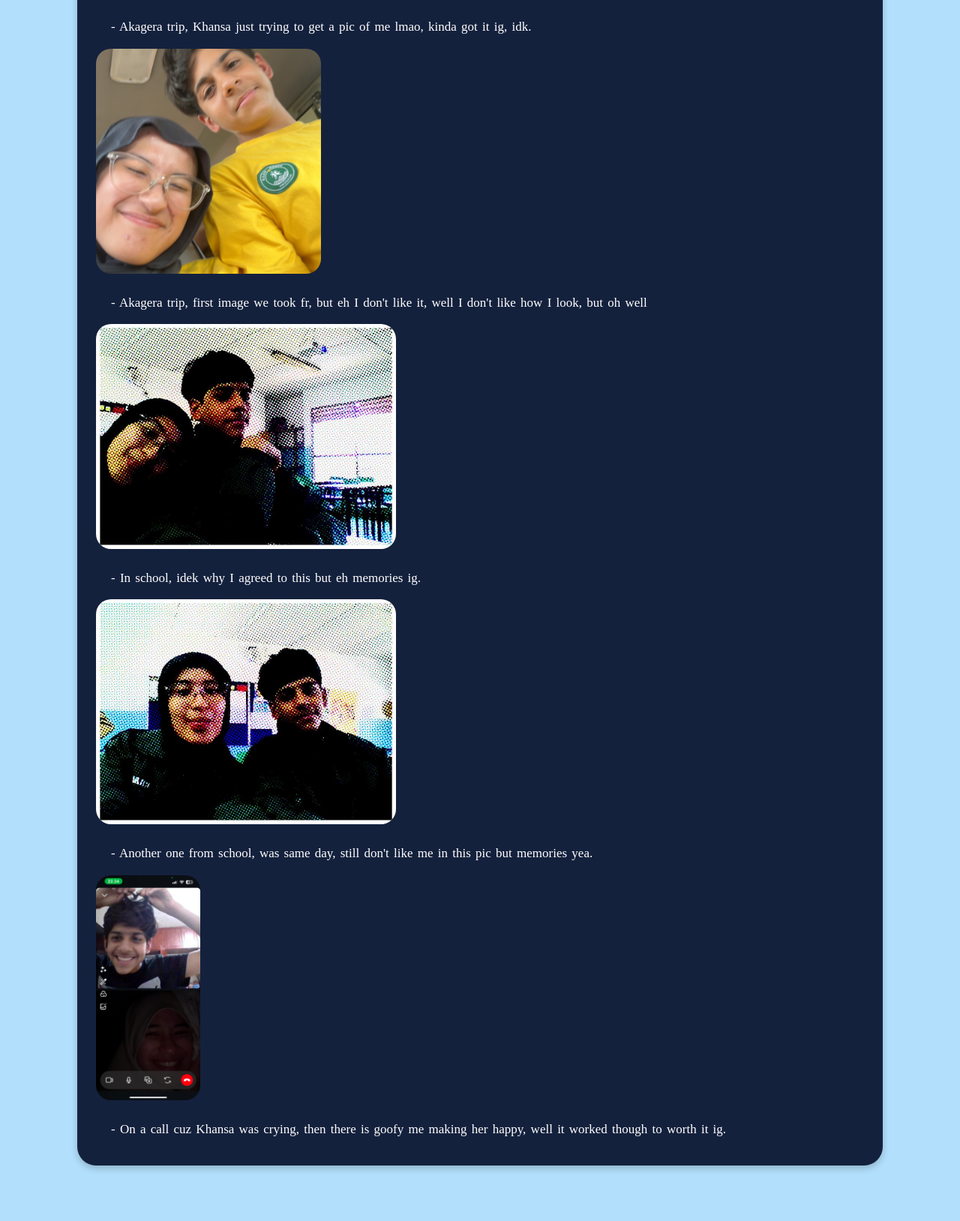
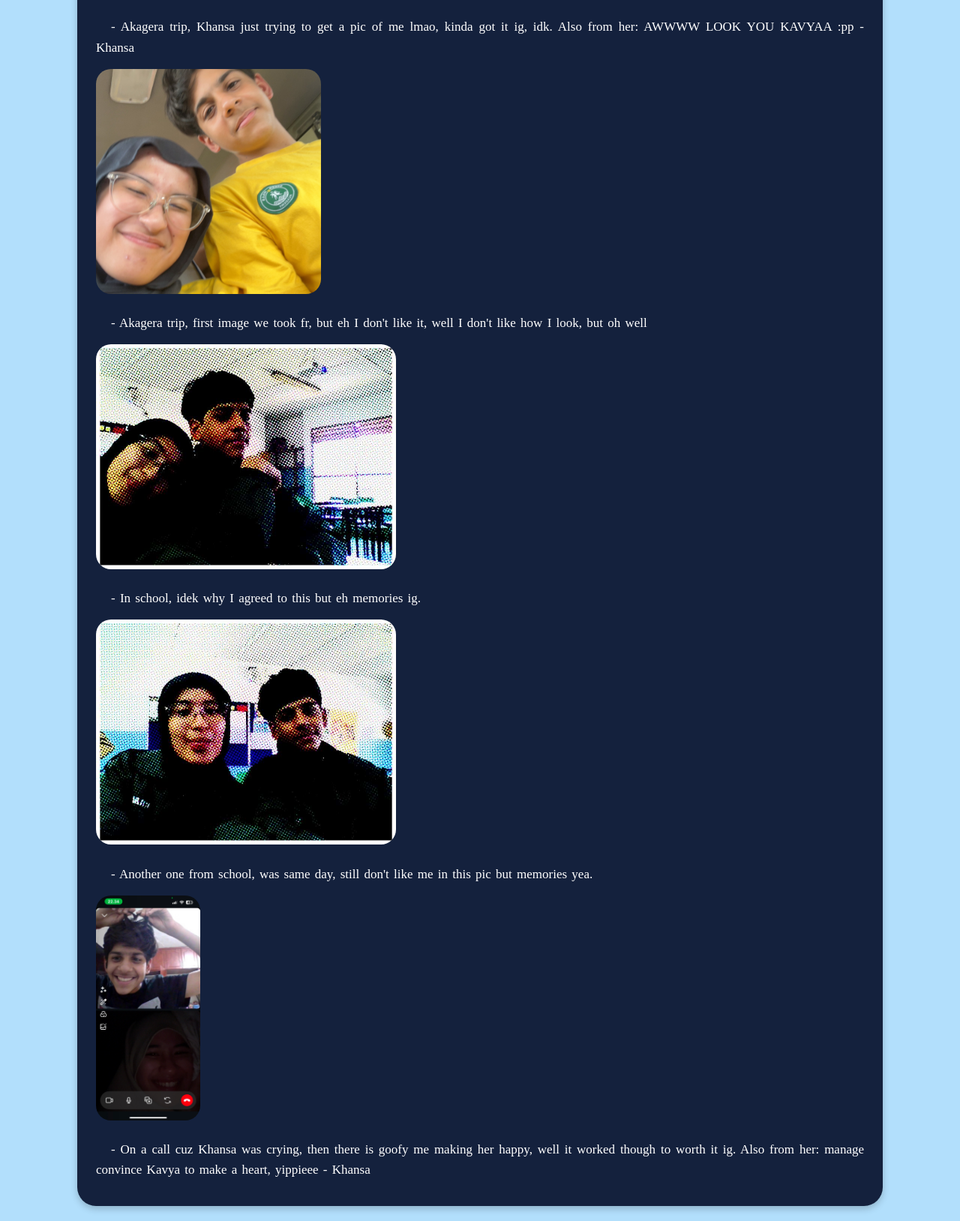
Before and after one commit to trbwild973/UnscriptedBond, a plain HTML site: page page3.html in a window 1280 px wide. Shown: the part 627-2255 px from the top of the page at 75% size. Before the commit the page ends 2201 px from the top, so only its background shows below. Drawn offline with Linux system fonts and the light colour scheme.

Commit message:
Update page3.html

```diff
--- a/page3.html
+++ b/page3.html
@@ -145,11 +145,12 @@
     </div>
 
     <div class="content">
-        <img src="4.jpeg" alt="Akagera Trip"><p class="pclass"> - Akagera trip, Khansa just trying to get a pic of me lmao, kinda got it ig, idk. </p>
+        <img src="4.jpeg" alt="Akagera Trip"><p class="pclass"> - Akagera trip, Khansa just trying to get a pic of me lmao, kinda got it ig, idk. Also from her: AWWWW LOOK YOU KAVYAA :pp - Khansa
+</p>
         <img src="1.png" alt="Akagera Trip"><p class="pclass"> - Akagera trip, first image we took fr, but eh I don't like it, well I don't like how I look, but oh well </p>
         <img src="2.jpeg" alt="School"><p class="pclass"> - In school, idek why I agreed to this but eh memories ig. </p>
         <img src="3.jpeg" alt="School"><p class="pclass"> - Another one from school, was same day, still don't like me in this pic but memories yea.</p>
-        <img src="5.png" alt="Call"><p class="pclass"> - On a call cuz Khansa was crying, then there is goofy me making her happy, well it worked though to worth it ig. </p>
+        <img src="5.png" alt="Call"><p class="pclass"> - On a call cuz Khansa was crying, then there is goofy me making her happy, well it worked though to worth it ig. Also from her: manage convince Kavya to make a heart, yippieee - Khansa </p>
     </div>
 
 </body>
```
